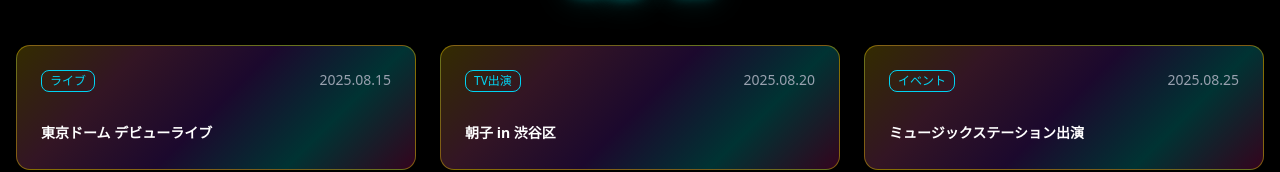
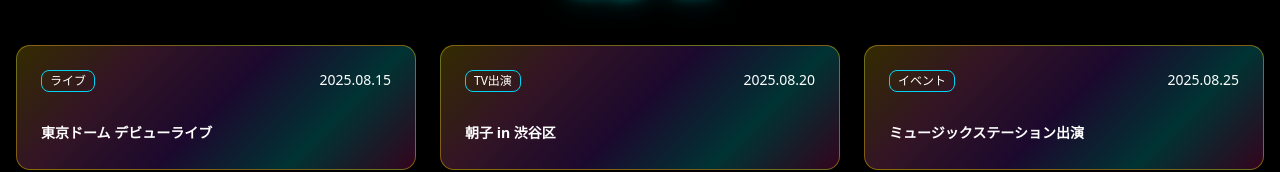
Before and after one commit to toshihiroPRO/tyo23ku-website, a React (Vite) app: page / in a window 1280 px wide. Shown: the part 539-711 px from the top of the page. Built offline with nearby package versions, Linux system fonts and the light colour scheme.

Commit message:
157Line !important;

```diff
--- a/src/App.css
+++ b/src/App.css
@@ -152,7 +152,10 @@
   --foreground: #fff;
 color: var(--foreground, #fff);
 }
-
+.member-card,
+.member-card * {
+  color: var(--foreground, #fff) !important;
+}
 .member-card::before {
   content: '';
   position: absolute;
```
